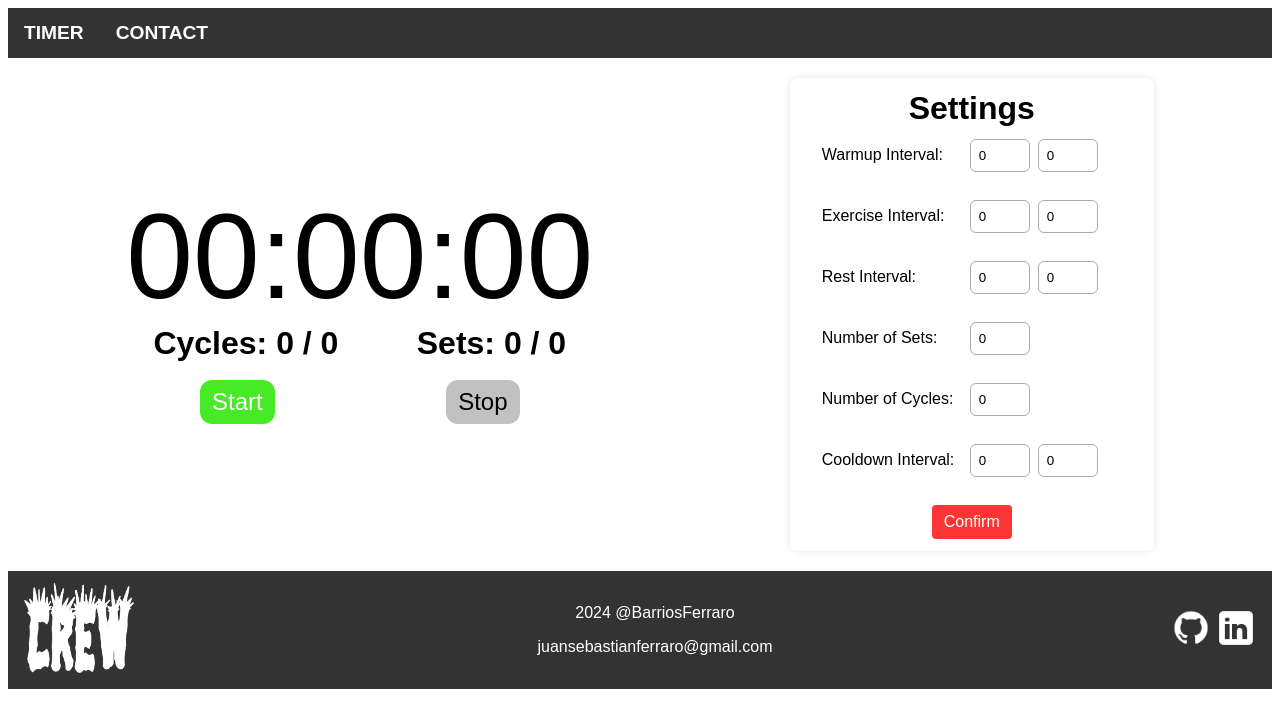
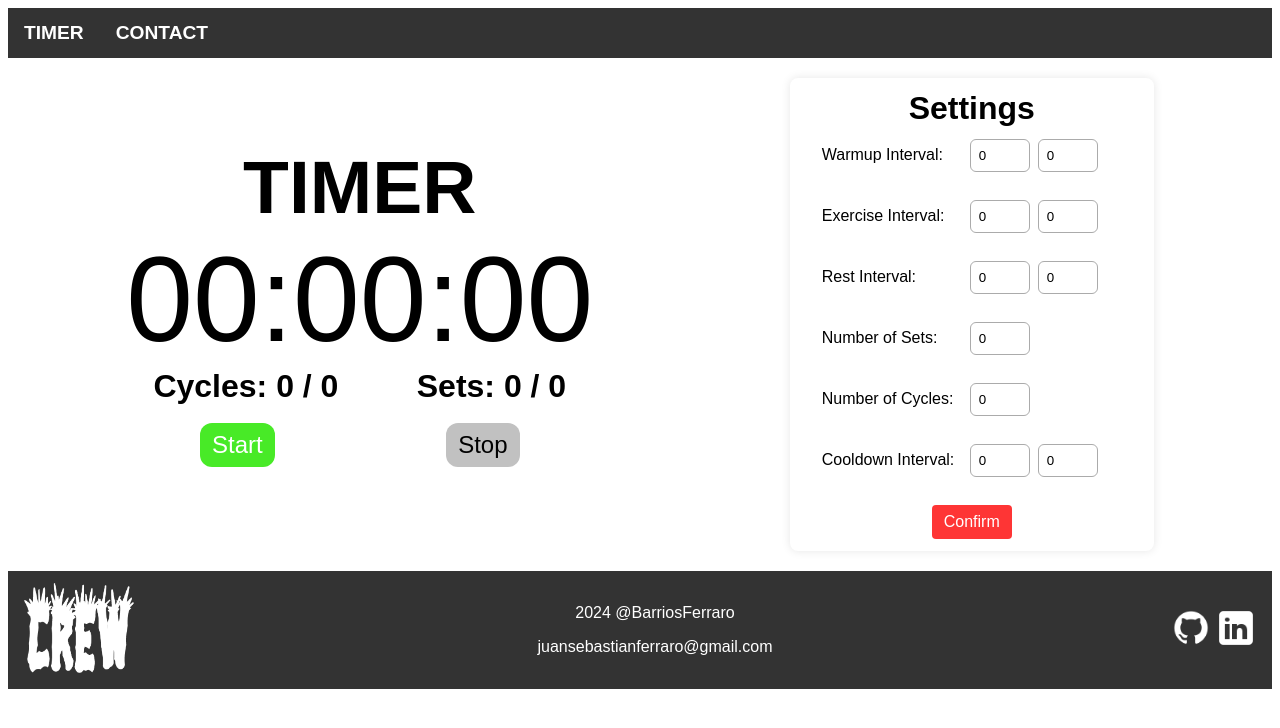
Before and after one commit to JuanFerraro/Tabata-Timer, an Angular app: page / in a window 1280 px wide. Shown: the top 728 px of the page. Built offline with nearby package versions, Linux system fonts and the light colour scheme; a web font is replaced by a local one.

Commit message:
Refactorizing timer Component, Creater timerServices and timer/services folder -> src/app/timer

```diff
--- a/src/app/timer/timer.component.css
+++ b/src/app/timer/timer.component.css
@@ -13,6 +13,13 @@
 .timer-container {
   display: flex;
   flex-direction: column;
+}
+
+h1 {
+  margin: 0;
+  padding: 0;
+  font-size: 75px;
+  align-self: center;
 }
 
 .timer {
--- a/src/app/timer/timer.component.html
+++ b/src/app/timer/timer.component.html
@@ -1,6 +1,7 @@
 <div class="container">
 
   <div class="timer-container">
+    <h1>{{ status }}</h1>
     <div class="timer">
       <!-- {{ clock }} -->
       {{ hours }}:{{ minutes }}:{{ seconds }}
--- a/src/app/timer/timer.component.ts
+++ b/src/app/timer/timer.component.ts
@@ -11,6 +11,7 @@ import { FormGroup, ReactiveFormsModule } from '@angular/forms';
 })
 export class TimerComponent {
 
+  /* Settings Form Variables */
   warmupIntervalMin: number = 0;
   warmupIntervalSec: number = 0;
   exerciseIntervalMin: number = 0;
@@ -21,15 +22,25 @@ export class TimerComponent {
   numberOfCycles: number = 0;
   cooldownIntervalMin: number = 0;
   cooldownIntervalSec: number = 0;
-  timer: any = 0;
+
+  /* Variables */
+  warmUpTime: number = 0;
+  coolDownTime: number = 0;
+  exerciseTime: number = 0;
+  restTime: number = 0;
+  totalExerciseTime: number = 0;
+  totalRestTime: number = 0;
+
   doneSets: number = 0;
   doneCycles: number = 0;
+  timer: any = 0;
+  auxTimer: any = 0;
   hours: any = '0' + 0;
   minutes: any = '0' + 0;
   seconds:  any = '0' + 0;
   running: boolean = false;
   zeroFlag: boolean = false;
-
+  status: string = 'TIMER'
 
   recieveForm(form: FormGroup) {
     console.log('Output works!\nSets: ',form.value.numberOfSets)
@@ -53,6 +64,7 @@ export class TimerComponent {
     this.timer *= this.numberOfCycles;
     this.timer += 60 * (this.warmupIntervalMin + this.cooldownIntervalMin);
     this.timer += this.warmupIntervalSec + this.cooldownIntervalSec;
+    this.auxTimer = this.timer
     console.log('Seconds: ', this.timer)
 
     this.hours = Math.floor(this.timer / 3600);
@@ -61,6 +73,16 @@ export class TimerComponent {
     this.hours = this.setZero(this.hours)
     this.minutes = this.setZero(this.minutes)
     this.seconds = this.setZero(this.seconds)
+    this.caculateTimes();
+  }
+
+  caculateTimes() {
+    this.warmUpTime = this.warmupIntervalSec +(this.warmupIntervalMin * 60);
+    this.coolDownTime = this.cooldownIntervalSec + (this.cooldownIntervalMin * 60);
+    this.exerciseTime = this.exerciseIntervalSec + (this.exerciseIntervalMin * 60);
+    this.restTime = this.restIntervalSec + (this.restIntervalMin * 60);
+    this.totalExerciseTime = this.exerciseTime * this.numberOfCycles * this.numberOfSets
+    this.totalRestTime = this.restTime * this.numberOfCycles * this.numberOfSets
   }
 
   setZero(x: any) {
@@ -72,6 +94,8 @@ export class TimerComponent {
 
   start() {
 
+    this.status = 'EXERCISE'
+
     if(this.minutes > '0' + 1 && this.seconds === '0' + 0){
       this.zeroFlag = true
     }
@@ -79,6 +103,7 @@ export class TimerComponent {
     if(!this.running) {
       this.running = true;
       this.timer = setInterval(() => {
+
         if (this.zeroFlag == true) {
           this.minutes--;
           this.minutes = this.setZero(this.minutes);
@@ -104,12 +129,13 @@ export class TimerComponent {
             }
           };
         }
-
       }, 1000);
     }
   }
 
   stop() {
+    this.running = false;
+    this.status = 'STOPPED'
     clearInterval(this.timer)
   }
 
```
Also changed, not shown: src/app/timer/services/timer-services.service.ts (added, +9 -0 lines), 1 other file (tests, documents, lock files or other folders).
